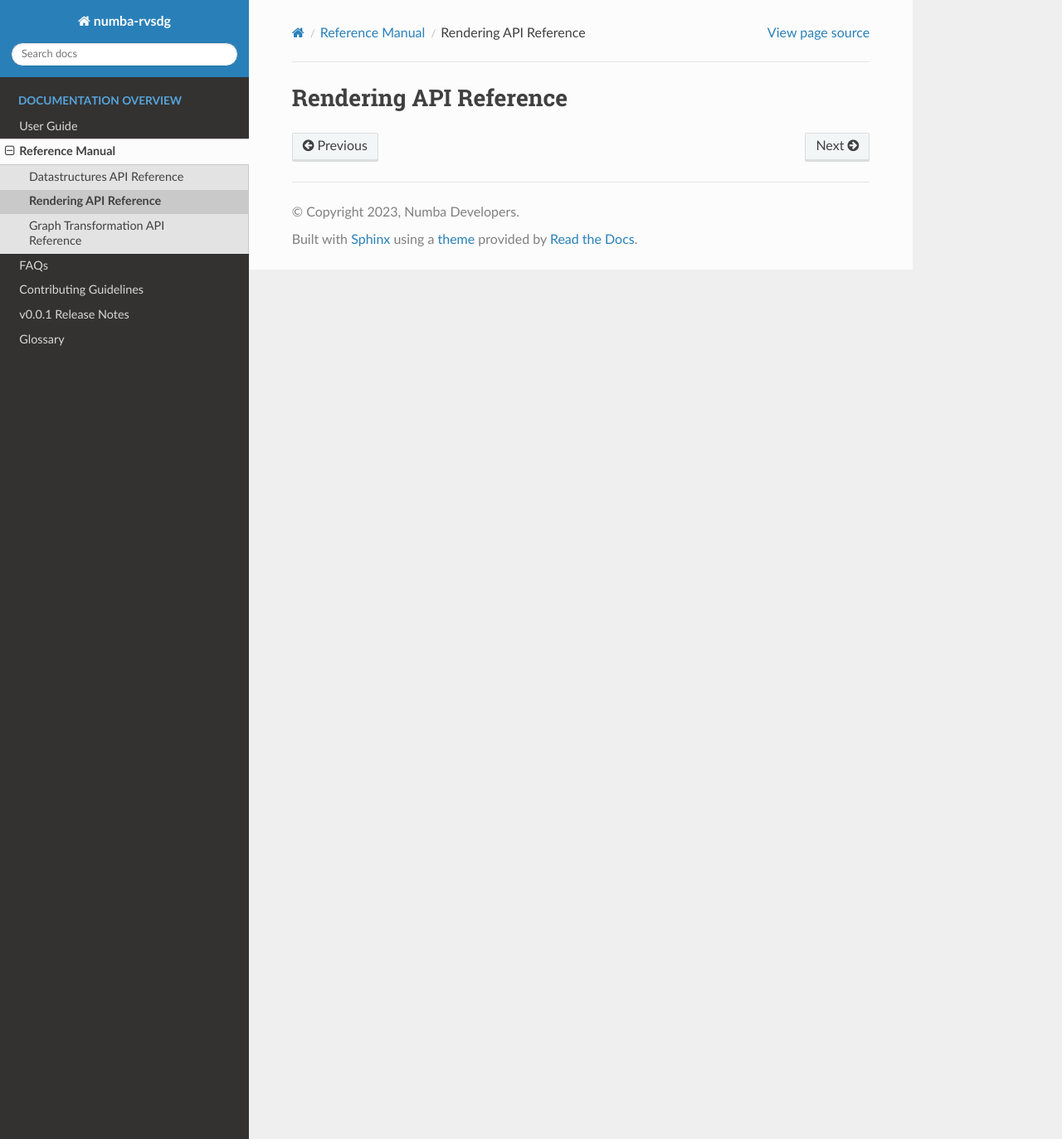
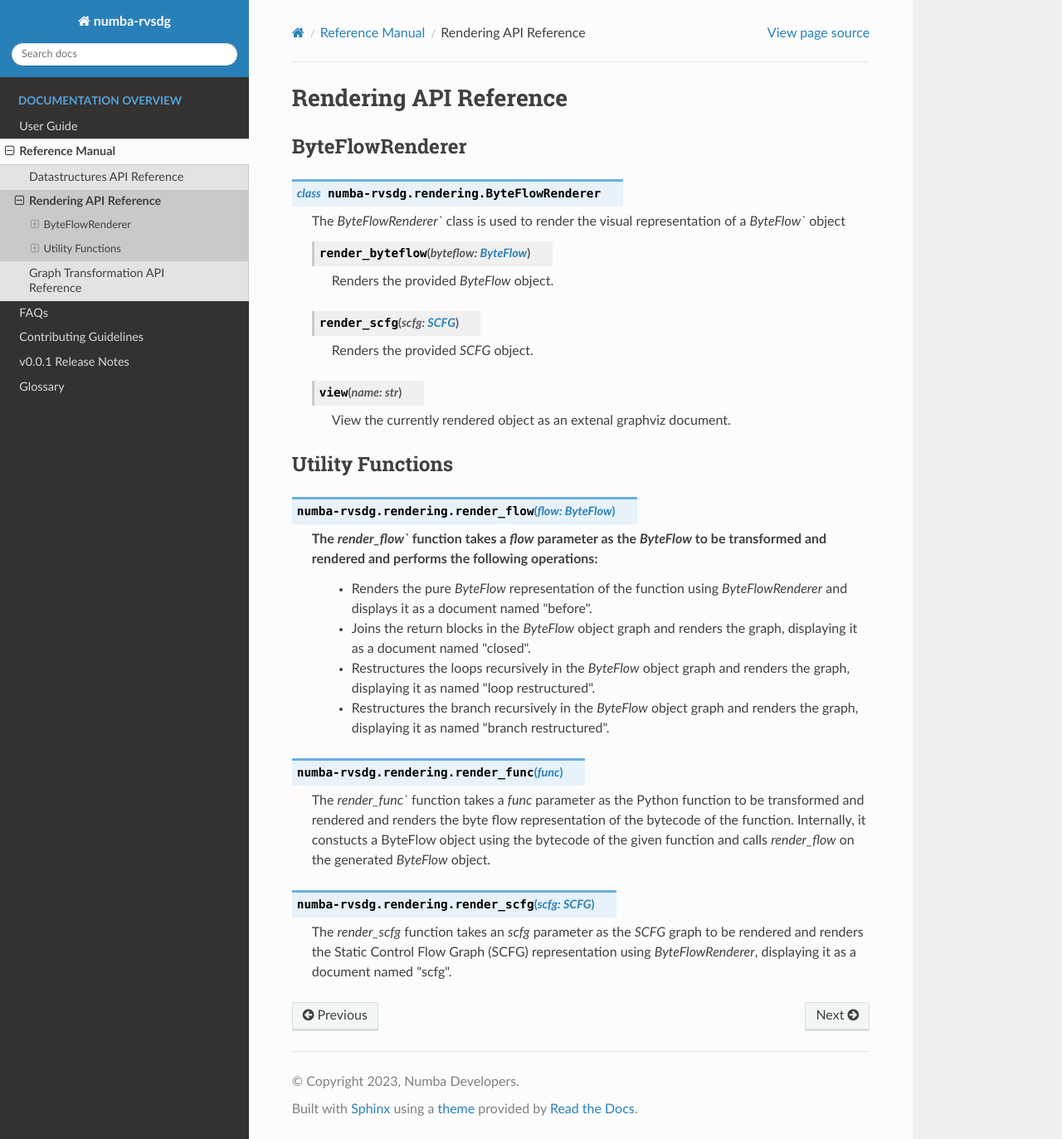
Before and after one commit to numba/numba-rvsdg, a Sphinx documentation site: the page built from docs/source/reference/rendering.rst, in a window 1280 px wide and 1373 px high. Shown: the whole window at 83% size. Built offline with Sphinx 7.4.7 and the Read the Docs theme 2.0.0, drawn with Linux system fonts in a browser that asks for light colours; pages that are not in the unit, such as notebooks, are missing from menus.

Commit message:
Added rendering documentation

```diff
--- a/docs/source/reference/rendering.rst
+++ b/docs/source/reference/rendering.rst
@@ -1,3 +1,56 @@
 =======================
 Rendering API Reference
 =======================
+
+ByteFlowRenderer
+================
+
+.. currentmodule:: numba-rvsdg.rendering
+
+.. contents::
+   :local:
+   :depth: 1
+
+
+.. class:: ByteFlowRenderer
+
+   The `ByteFlowRenderer`` class is used to render the visual representation of a `ByteFlow`` object
+
+   .. method:: render_byteflow(byteflow: ByteFlow)
+
+        Renders the provided `ByteFlow` object.
+
+   .. method:: render_scfg(scfg: SCFG)
+
+      Renders the provided `SCFG` object.
+
+   .. method:: view(name: str)
+
+      View the currently rendered object as an extenal graphviz document.
+
+Utility Functions
+=================
+
+.. method:: render_flow(flow: ByteFlow)
+
+    The `render_flow`` function takes a `flow` parameter as the `ByteFlow` to be transformed and rendered and performs the following operations:
+        * Renders the pure `ByteFlow` representation of the function using `ByteFlowRenderer` and displays it as a document named "before".
+        * Joins the return blocks in the `ByteFlow` object graph and renders the graph, displaying it as a document named "closed".
+        * Restructures the loops recursively in the `ByteFlow` object graph and renders the graph, displaying it as named "loop restructured".
+        * Restructures the branch recursively in the `ByteFlow` object graph and renders the graph, displaying it as named "branch restructured".
+
+.. method:: render_func(func)
+
+    The `render_func`` function takes a `func` parameter as the Python
+    function to be transformed and rendered and renders the byte flow
+    representation of the bytecode of the function.
+    Internally, it constucts a ByteFlow object using the bytecode of
+    the given function and calls `render_flow` on the generated
+    `ByteFlow` object.
+
+.. method:: render_scfg(scfg: SCFG)
+
+    The `render_scfg` function takes an `scfg` parameter as the `SCFG`
+    graph to be rendered and renders the Static Control Flow Graph (SCFG)
+    representation using `ByteFlowRenderer`, displaying it as a document
+    named  "scfg".
```
